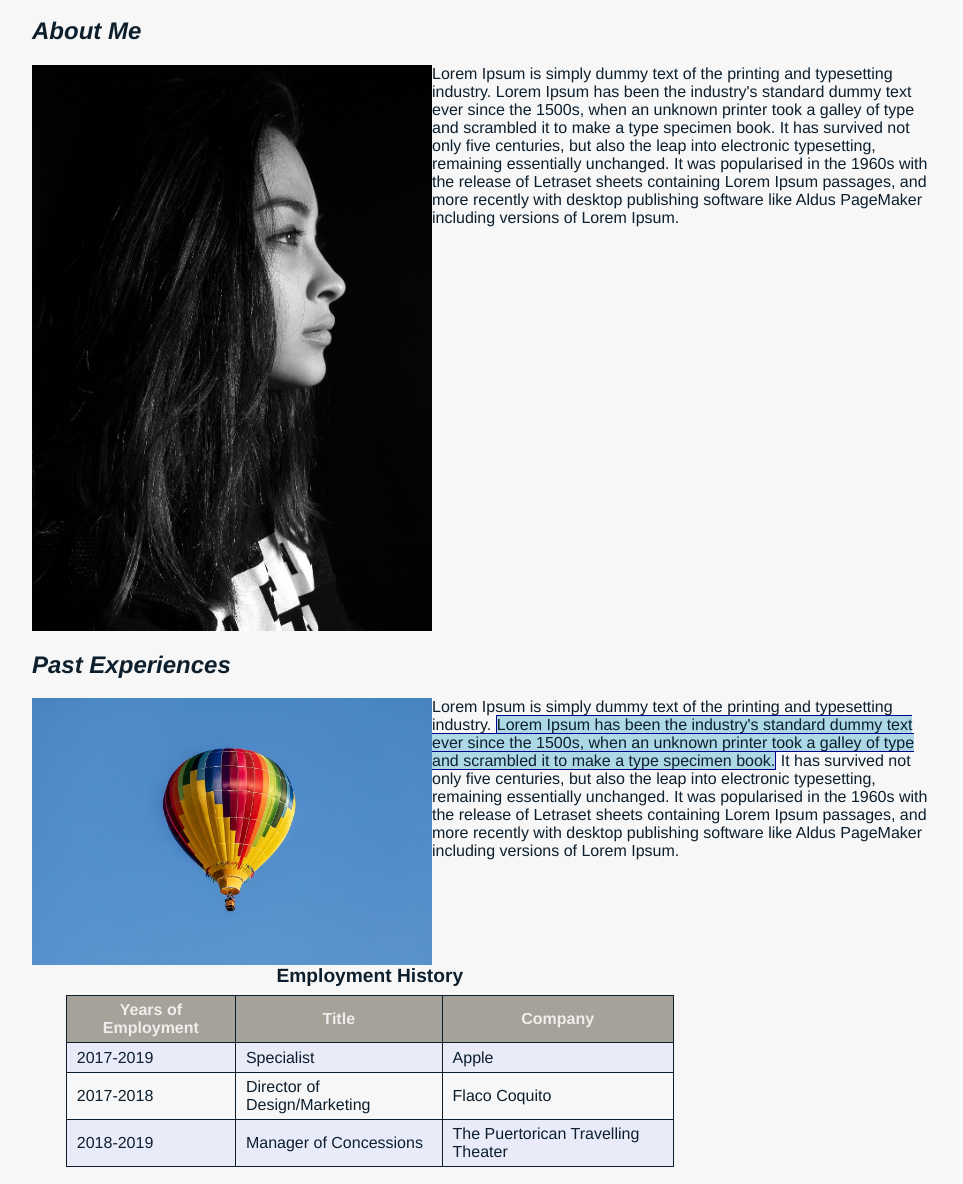
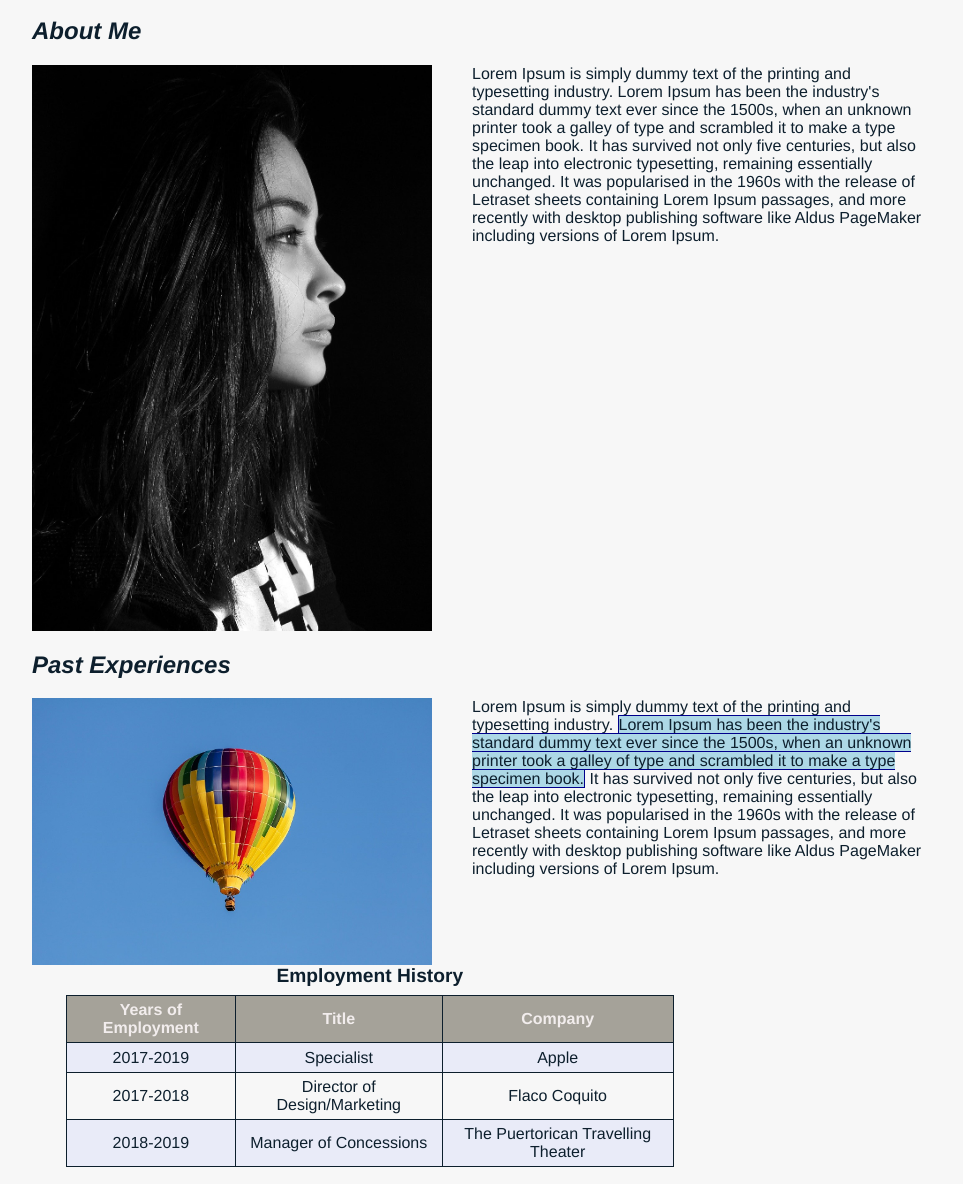
Before and after one commit to elenacaballero2/elenacaballero2.github.io, a plain HTML site: page Portfolio/portfolio.html in a window 1280 px wide. Shown: the part 255-1439 px from the top of the page, without its empty margins (158-1121 px from the left). Drawn offline with Linux system fonts and the light colour scheme.

Commit message:
fixed spacing

```diff
--- a/Portfolio/portfolio.html
+++ b/Portfolio/portfolio.html
@@ -62,7 +62,7 @@
 				<article id="about-me" class="border">
 					<h2><em>About Me</em></h2>
 
-						<img src="images/portrait.jpeg" alt="user icon" width="400px" style="float:left;">
+						<img src="images/portrait.jpeg" alt="user icon" width="400px" style="float:left; padding-right: 40px;">
 						<p>Lorem Ipsum is simply dummy text of the printing and typesetting industry. Lorem Ipsum has been the industry's standard dummy text ever since the 1500s, when an unknown printer took a galley of type and scrambled it to make a type specimen book. It has survived not only five centuries, but also the leap into electronic typesetting, remaining essentially unchanged. It was popularised in the 1960s with the release of Letraset sheets containing Lorem Ipsum passages, and more recently with desktop publishing software like Aldus PageMaker including versions of Lorem Ipsum.</p>
 						<!-- this turns off the float property so that everything after the img element and the article element, does not float to the left -->
 						<!-- this div is empty: using an empty div block is a common trick for applying a specific style to a specific point in a page -->
@@ -74,9 +74,9 @@
 
 			<article id="experiences">
 				<h2><em>Past Experiences</em></h2>
-				<img src="images/balloon.jpeg" alt="hot air balloon" width="400px">
+				<img src="images/balloon.jpeg" alt="hot air balloon" width="400px" style="padding-right: 40px">
 			<div class="right-content">
-				<table>
+				<table style="text-align: center; padding: 20px">
 					<caption>Employment History</caption>
 					<thead>
 						<tr>
@@ -113,7 +113,7 @@
 
 			<article id="hobbies">
 				<h2><em>Hobbies</em></h2>
-				<img src="images/person.jpeg" alt="a woman playing guitar and singing" width="400px">
+				<img src="images/person.jpeg" alt="a woman playing guitar and singing" width="400px" style="padding-right: 40px">
 				<div class="right-content">
 					<ul>
 						<li>Hobbies</li>
--- a/Portfolio/stylesheet/main.css
+++ b/Portfolio/stylesheet/main.css
@@ -106,6 +106,7 @@ input[type=submit]{
 	background-color: #B4B8C5;
 	color: ##fef9ff;
 	padding: 4px 8px;
+	margin-bottom: 20px;
 }
 
 input[type=submit]:hover{
```
Also changed, not shown: Portfolio/contact.html (+1 -1 lines).
